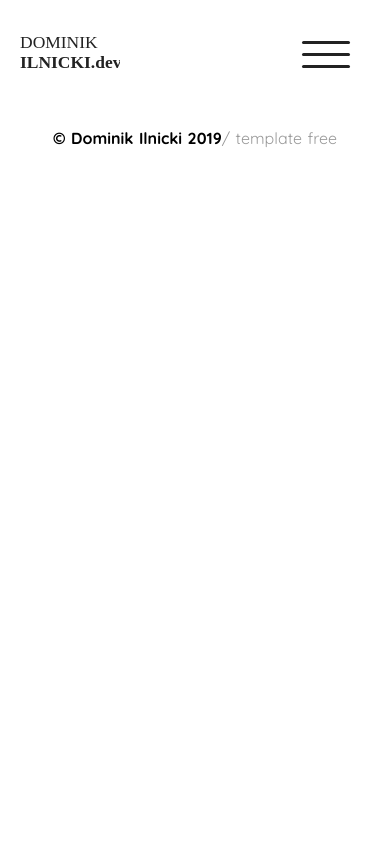
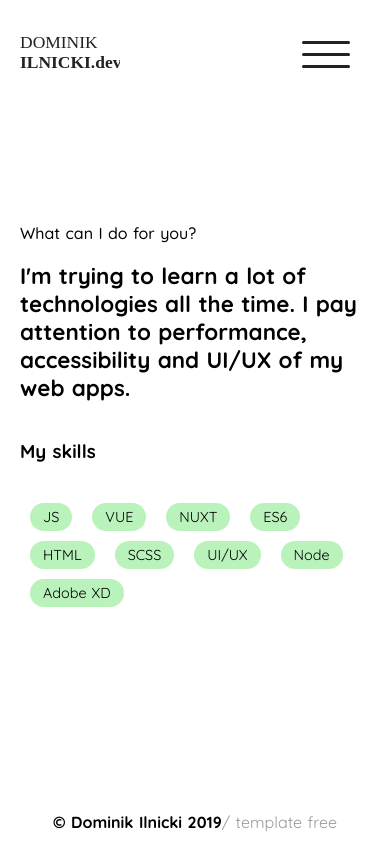
Before and after one commit to Ilnicki010/portfolioV2, a Nuxt app: page /skills in a window 390 px wide. Shown: the top 868 px of the page. Before the commit the page ends 844 px from the top, so only its background shows below. Built offline with nearby package versions, Linux system fonts and the light colour scheme.

Commit message:
skills subpage

```diff
--- a/pages/projects/index.vue
+++ b/pages/projects/index.vue
@@ -1,12 +1,11 @@
 <template>
   <div class="projectWrapper">
     <div class="back-link">
-      <nuxt-link to="/"> <i class="fas fa-angle-left"></i>Back </nuxt-link>
+      <nuxt-link to="/">
+        <i class="fas fa-angle-left"></i>Back
+      </nuxt-link>
     </div>
-    <div
-      class="projectWrapper__image-wrapper"
-      :style="`background:${mainColor}`"
-    >
+    <div class="projectWrapper__image-wrapper" :style="`background:${mainColor}`">
       <div
         class="image-wrapper__image"
         :style="{
@@ -15,12 +14,8 @@
       ></div>
     </div>
     <div class="projectWrapper__buttons">
-      <a href class="button button--primary">Visit site</a>
-      <a
-        href="https://github.com/Ilnicki010"
-        target="_blank"
-        class="button button--ghost button--github"
-      >
+      <a :href="liveDemoLink" target="_blank" class="button button--primary">Visit site</a>
+      <a :href="ghLink" target="_blank" class="button button--ghost button--github">
         <i class="fab fa-github"></i>
         Code
       </a>
@@ -41,9 +36,7 @@
             v-for="item in stack"
             :key="stack.indexOf(item)"
             :style="`background:${mainColor}`"
-          >
-            {{ item }}
-          </li>
+          >{{ item }}</li>
         </ul>
       </div>
     </div>
--- /dev/null
+++ b/pages/skills.vue
@@ -0,0 +1,77 @@
+<template>
+  <div class="skillsWrapper">
+    <div class="skillsWrapper__content">
+      <h1>What can I do for you?</h1>
+      <h2>I'm trying to learn a lot of technologies all the time. I pay attention to performance, accessibility and UI/UX of my web apps.</h2>
+    </div>
+    <section class="skillsWrapper__skills-section">
+      <h3>My skills</h3>
+      <div class="skills-section__list-wrapper">
+        <ul class="list-wrapper__list">
+          <li>JS</li>
+          <li>VUE</li>
+          <li>NUXT</li>
+          <li>ES6</li>
+          <li>HTML</li>
+          <li>SCSS</li>
+          <li>UI/UX</li>
+          <li>Node</li>
+          <li>Adobe XD</li>
+        </ul>
+      </div>
+    </section>
+  </div>
+</template>
+
+<script>
+export default {}
+</script>
+
+<style lang="scss" scoped>
+.skillsWrapper {
+  display: flex;
+  justify-content: center;
+  height: calc(100vh - 160px);
+  flex-direction: column;
+  .skillsWrapper__content {
+    max-width: 60%;
+    h1 {
+      font-size: 1.2rem;
+      font-weight: 500;
+    }
+
+    h2 {
+      font-size: 2rem;
+    }
+  }
+  .skillsWrapper__skills-section {
+    .skills-section__list-wrapper {
+      .list-wrapper__list {
+        padding: 0;
+        display: inline-flex;
+        justify-content: flex-start;
+        flex-wrap: wrap;
+        li {
+          padding: 5px 13px;
+          text-align: center;
+          border-radius: 100px;
+          font-size: 0.9rem;
+          margin: 5px 10px;
+          background: #baf2bb;
+        }
+      }
+    }
+  }
+}
+@media screen and (max-width: 720px) {
+  .skillsWrapper .skillsWrapper__content {
+    max-width: 100%;
+    h1 {
+      font-size: 1rem;
+    }
+    h2 {
+      font-size: 1.4rem;
+    }
+  }
+}
+</style>
--- a/static/projects.json
+++ b/static/projects.json
@@ -6,7 +6,7 @@
     "description": "test",
     "stack": ["VUE JS", "Mongo DB", "Node JS + Express", "Adobe XD"],
     "mainColor": "#54F2C3",
-    "liveDemoLink": "",
+    "liveDemoLink": "https://justfindschool.com",
     "ghLink": ""
   },
   {
@@ -17,8 +17,8 @@
     "description": "This project took 1st place in “koduj web app” contents organised by GUS Poland. It is dynamic web application with users authorization. Site makes statistics data more fun and attractive to the young people.",
     "stack": ["VUE JS", "Firebase Auth", "Mongo DB", "Cloud Functions", "SCSS", "Adobe XD"],
     "mainColor": "#F6F5F8",
-    "liveDemoLink": "",
-    "ghLink": ""
+    "liveDemoLink": "https://stoic-aryabhata-79d354.netlify.com/",
+    "ghLink": "https://github.com/Ilnicki010/kodujwebapp"
   },
   {
     "id": 4,
@@ -28,7 +28,7 @@
     "description": "Static website for local business. Created in mobile first approach using Nuxt JS. Designed using Adobe XD tool after interview with client. This site scores near 100 points in all Google Audits categories, and It’s close to perfect in W3C HTML & CSS validator.",
     "stack": ["VUE JS", "Nuxt JS", "SCSS", "Adobe XD"],
     "mainColor": "#F5EBF6",
-    "liveDemoLink": "",
-    "ghLink": ""
+    "liveDemoLink": "https://kaligrafowane.pl",
+    "ghLink": "https://github.com/Ilnicki010/kaligrafowane.pl"
   }
 ]
```
